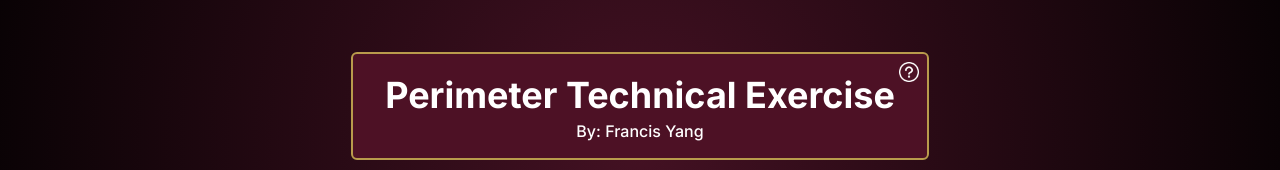
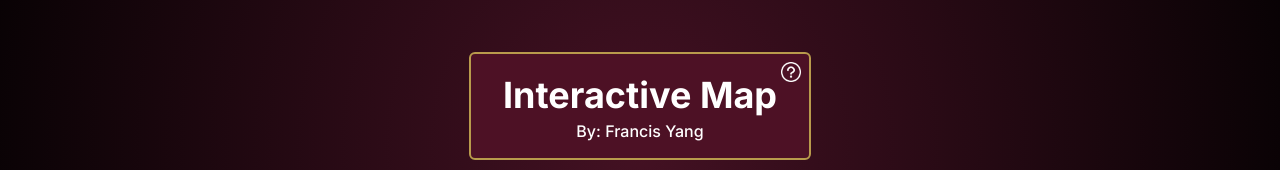
Before and after one commit to Fy50167/perimeter-technical, a Next.js app: page / in a window 1280 px wide. Shown: the part 255-425 px from the top of the page. Built offline with nearby package versions, Linux system fonts and the light colour scheme; no server answers; the database is empty.

Commit message:
title change

```diff
--- a/src/app/(root)/page.tsx
+++ b/src/app/(root)/page.tsx
@@ -25,7 +25,7 @@ export default function Home() {
                     </div>
                 </div>
                 <h1 className='md:text-heading1-bold text-body-bold w-full'>
-                    Perimeter Technical Exercise
+                    Interactive Map
                 </h1>
                 <h3 className='text-small-medium md:text-base-medium'>
                     By: Francis Yang
```
